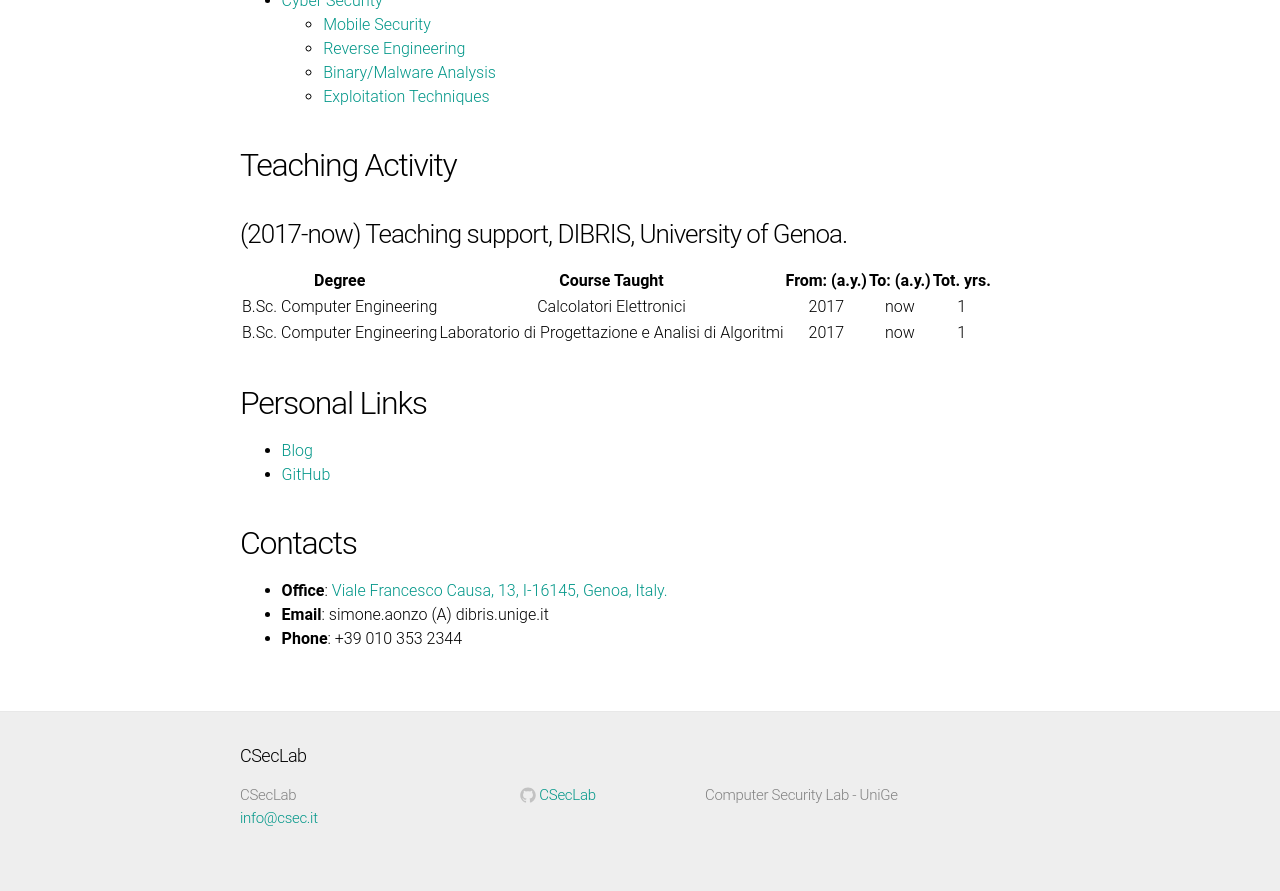
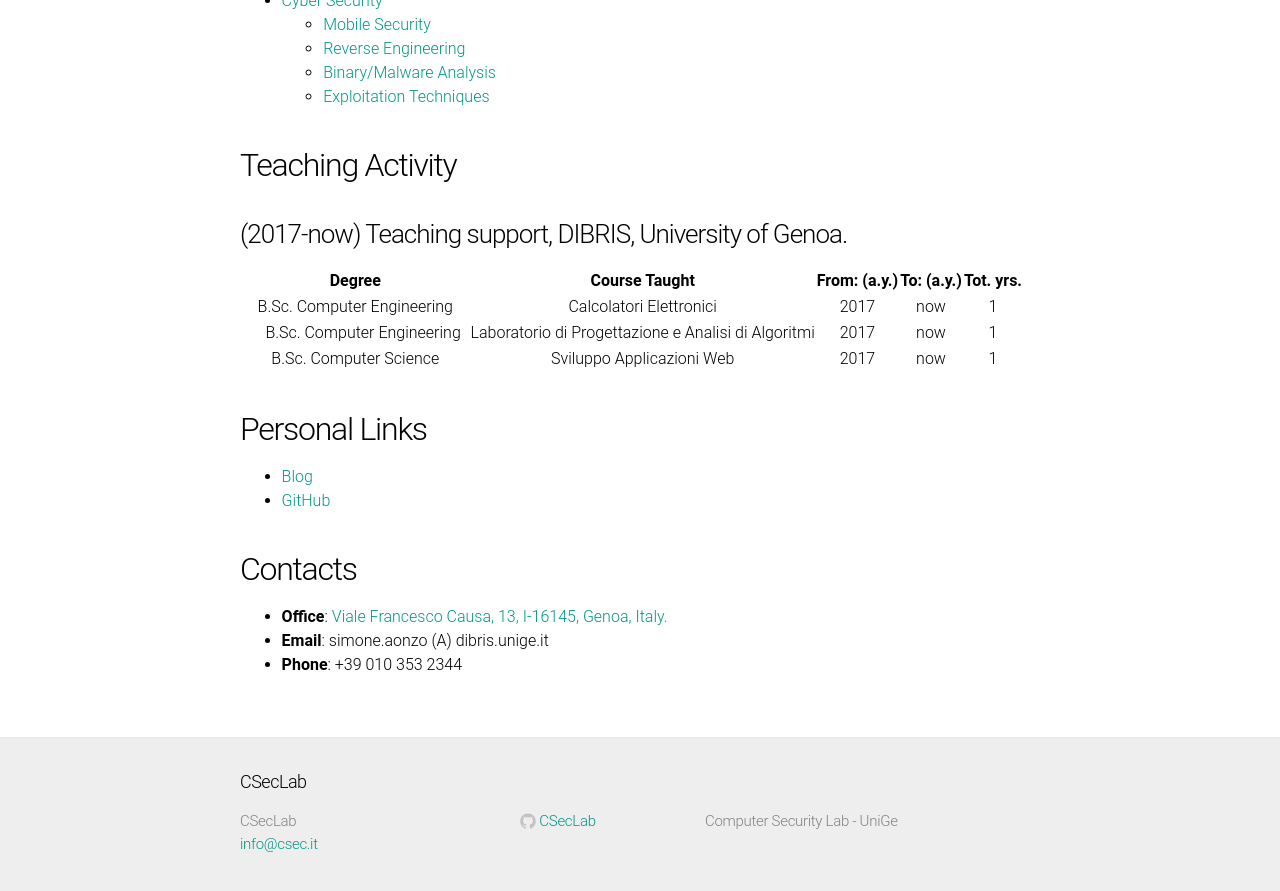
Before and after one commit to CSecLab/cseclab.github.io, a Jekyll site: the page built from aonzoHP.md, in a window 1280 px wide and 900 px high, scrolled down 1190 px. Shown: the top 891 px of the window. Built offline with Jekyll 4.4.1, drawn with Linux system fonts in a browser that asks for light colours.

Commit message:
Update aonzoHP.md

```diff
--- a/aonzoHP.md
+++ b/aonzoHP.md
@@ -38,7 +38,8 @@ title: Homepage of Simone Aonzo
 |                Degree               |      Course Taught      | From: (a.y.) | To: (a.y.) | Tot. yrs. |
 |:-----------------------------------:|:-----------------------:|:------------:|:----------:|:---------:|
 |        B.Sc. Computer Engineering   | Calcolatori Elettronici |    2017      |     now    |     1     |
-|        B.Sc. Computer Engineering   | Laboratorio di Progettazione e Analisi di Algoritmi | 2017 | now | 1 |
+|        B.Sc. Computer Engineering   | Laboratorio di Progettazione e Analisi di Algoritmi | 2017 | now | 1 |
+|        B.Sc. Computer Science       | Sviluppo Applicazioni Web | 2017 | now | 1 |
 
 ## Personal Links
 
```
